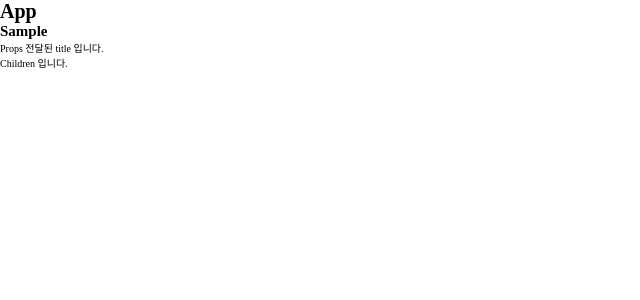
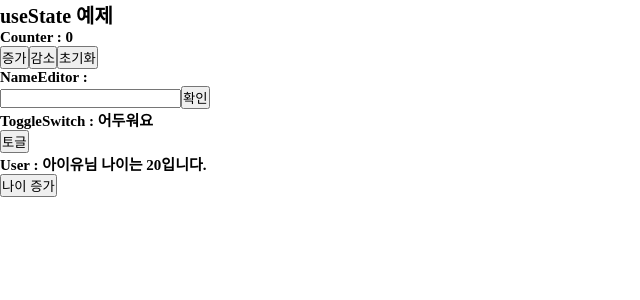
Before and after one commit to seastj/til_react_cra_ts, a React (Create React App) app: page / in a window 1280 px wide. Shown: the top 300 px of the page, without its empty margins (0-640 px from the left). Built offline with nearby package versions, Linux system fonts and the light colour scheme.

Commit message:
[docs] useState 의 이해

```diff
--- a/src/App.tsx
+++ b/src/App.tsx
@@ -1,39 +1,20 @@
-type DemoProps = {
-  name: string;
-  age: string;
-};
-const Demo = ({ name, age }: DemoProps): JSX.Element => {
+import Counter from './components/Counter';
+import NameEditor from './components/NameEditor';
+import ToggleSwitch from './components/ToggleSwitch';
+import User from './components/User';
+
+function App(): JSX.Element {
   return (
     <div>
-      {name},{age}살 입니다.
+      <div>
+        <h1>useState 예제</h1>
+        <Counter />
+        <NameEditor />
+        <ToggleSwitch />
+        <User />
+      </div>
     </div>
   );
-};
-
-type SampleProps = {
-  children?: React.ReactNode;
-  title: string;
-};
-
-const Sample = ({ children, title }: SampleProps): JSX.Element => {
-  return (
-    <div>
-      <h2>Sample</h2>
-      <div>{title}</div>
-      <div>{children}</div>
-    </div>
-  );
-};
-
-const App = (): JSX.Element => {
-  return (
-    <div>
-      <h1>App</h1>
-      <Sample title="Props 전달된 title 입니다.">
-        <p>Children 입니다.</p>
-      </Sample>
-    </div>
-  );
-};
+}
 
 export default App;
--- /dev/null
+++ b/src/components/Counter.tsx
@@ -0,0 +1,41 @@
+import { useState } from 'react';
+
+// 2번이상 반복되고, 가독성이 떨어진다.
+// 1. type 으로 정의해 보자.
+type VoidFunction = () => void;
+type JSXElement = () => JSX.Element;
+
+// 2. interface 로 정의해 보자.
+interface IVoidFunctin {
+  (): void;
+}
+interface IJSXElement {
+  (): JSX.Element;
+}
+
+const Counter: IJSXElement | JSXElement = (): JSX.Element => {
+  // ts
+  const [count, setCount] = useState<number>(0);
+
+  const handleAdd: IVoidFunctin | VoidFunction = () => {
+    setCount(count + 1);
+  };
+  const handleMinus: IVoidFunctin | VoidFunction = () => {
+    setCount(count - 1);
+  };
+  const handleReset: IVoidFunctin | VoidFunction = () => {
+    setCount(0);
+  };
+
+  // tsx
+  return (
+    <div>
+      <h2>Counter : {count}</h2>
+      <button onClick={handleAdd}>증가</button>
+      <button onClick={handleMinus}>감소</button>
+      <button onClick={handleReset}>초기화</button>
+    </div>
+  );
+};
+
+export default Counter;
--- /dev/null
+++ b/src/components/NameEditor.tsx
@@ -0,0 +1,42 @@
+import { ChangeEvent, MouseEvent, useState } from 'react';
+
+// 1. type 으로 함수 리턴형을 생성해보자.
+type JSXElement = () => JSX.Element;
+type ChangeEventInput = (e: ChangeEvent<HTMLInputElement>) => void;
+type ClickEventButton = (e: MouseEvent<HTMLButtonElement>) => void;
+type NameType = string;
+
+// 2. interface 로 정의하기
+interface IJSXElement {
+  (): JSX.Element;
+}
+interface IChangeEventInput {
+  (e: ChangeEvent<HTMLInputElement>): void;
+}
+interface IClickEventButton {
+  (e: MouseEvent<HTMLButtonElement>): void;
+}
+
+const NameEditor: JSXElement | IJSXElement = () => {
+  // ts 자리
+  const [name, setName] = useState<NameType>('');
+  const handleName: ChangeEventInput | IChangeEventInput = (e): void => {
+    setName(e.target.value);
+  };
+  const handleClick: ClickEventButton | IClickEventButton = (e): void => {
+    console.log('클릭');
+    setName('');
+  };
+  // tsx 자리
+  return (
+    <div>
+      <h2>NameEditor : {name} </h2>
+      <div>
+        <input type="text" value={name} onChange={e => handleName(e)} />
+        <button onClick={e => handleClick(e)}>확인</button>
+      </div>
+    </div>
+  );
+};
+
+export default NameEditor;
--- /dev/null
+++ b/src/components/ToggleSwitch.tsx
@@ -0,0 +1,31 @@
+import { useState } from 'react';
+
+// 1. type
+type ClickType = () => void;
+type JSXElement = () => JSX.Element;
+// 2. interface
+interface IClickType {
+  (): void;
+}
+interface IJSXElement {
+  (): JSX.Element;
+}
+
+const ToggleSwitch: IJSXElement | JSXElement = () => {
+  // ts 자리
+  const [isOn, setIsOn] = useState<boolean>(false);
+  const handleClick: ClickType | IClickType = () => {
+    setIsOn(!isOn);
+  };
+  // tsx 자리
+  return (
+    <div>
+      <h2>ToggleSwitch : {isOn ? '밝아요' : '어두워요'}</h2>
+      <div>
+        <button onClick={handleClick}>토글</button>
+      </div>
+    </div>
+  );
+};
+
+export default ToggleSwitch;
--- /dev/null
+++ b/src/components/User.tsx
@@ -0,0 +1,35 @@
+import { useState } from 'react';
+
+// 1. type 정의
+type UserType = { age: number; name: string };
+type ClickType = () => void;
+
+// 2. interface 정의
+interface IUser {
+  age: number;
+  name: string;
+}
+interface IClick {
+  (): void;
+}
+
+const User = (): JSX.Element => {
+  // ts
+  const [user, setUser] = useState<UserType | IUser>({ name: '아이유', age: 20 });
+  const handleClick: ClickType | IClick = () => {
+    setUser({ ...user, age: user.age + 1 });
+  };
+  //tsx
+  return (
+    <div>
+      <h2>
+        User : {user.name}님 나이는 {user.age}입니다.
+      </h2>
+      <div>
+        <button onClick={handleClick}>나이 증가</button>
+      </div>
+    </div>
+  );
+};
+
+export default User;
```
Also changed, not shown: 1 other file (tests, documents, lock files or other folders).
